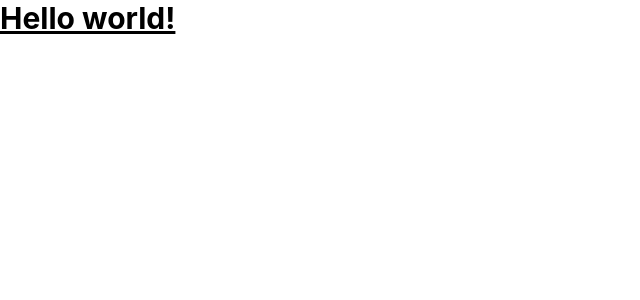
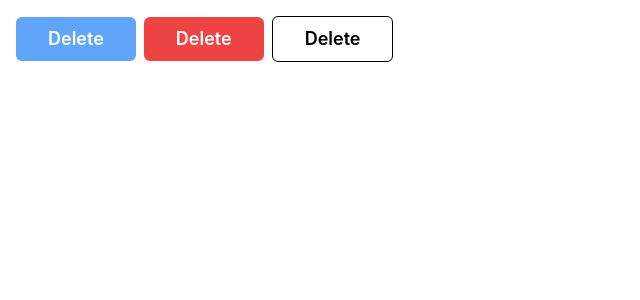
Before and after one commit to sedat355/reacts_apps, a React (Vite) app: page / in a window 1280 px wide. Shown: the top 300 px of the page, without its empty margins (0-640 px from the left). Built offline with nearby package versions, Linux system fonts and the light colour scheme.

Commit message:
@layer base ve components yazıldı

```diff
--- a/src/App.jsx
+++ b/src/App.jsx
@@ -1,7 +1,9 @@
 function App() {
   return (
-    <div className="app">
-      <h1 className="text-3xl font-bold underline">Hello world!</h1>
+    <div className="app space-x-2">
+     <button className="btn btn-normal">Delete</button>
+     <button className="btn btn-danger">Delete</button>
+     <button className="btn btn-light">Delete</button>
     </div>
   )
 }
--- a/src/css/index.css
+++ b/src/css/index.css
@@ -2,6 +2,7 @@
 @tailwind components;
 @tailwind utilities;
 
+@layer base {
   :root {
     font-family: Inter, system-ui, Avenir, Helvetica, Arial, sans-serif;
     line-height: 1.5;
@@ -12,22 +13,14 @@
     -moz-osx-font-smoothing: grayscale;
     /* color-scheme: light dark; */
   }
-/* @media (prefers-color-scheme: light) {
-  :root {
-    color: #213547;
-    background-color: #ffffff;
-  }
-  a:hover {
-    color: #747bff;
-  }
-  button {
-    background-color: #f9f9f9;
-  }
-} */
   *::before, *::after {
     box-sizing: border-box;
     padding: 0px;
     margin: 0px;
+  }
+  body {
+    min-height: 100vh;
+    margin: 1rem;
   }
   a {
     font-weight: 500;
@@ -37,7 +30,18 @@ a {
   a:hover {
     color: #535bf2;
   }
-
-body {
-  min-height: 100vh;
 }
+@layer components {
+  .btn {
+    @apply text-white font-semibold px-8 py-2 rounded-md text-lg
+  }
+  .btn-normal {
+    @apply bg-blue-400
+  }
+  .btn-danger {
+    @apply bg-red-500
+  }
+  .btn-light {
+    @apply bg-white text-black border border-black
+  }
+}
```
Also changed, not shown: tailwind.config.js (line endings or trailing spaces). Lines whose indentation alone changed are shown as unchanged.
